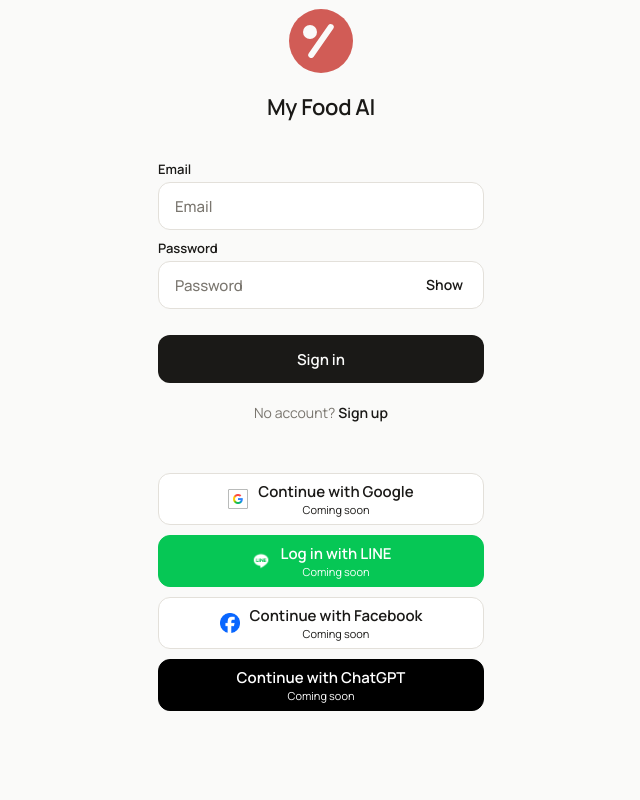
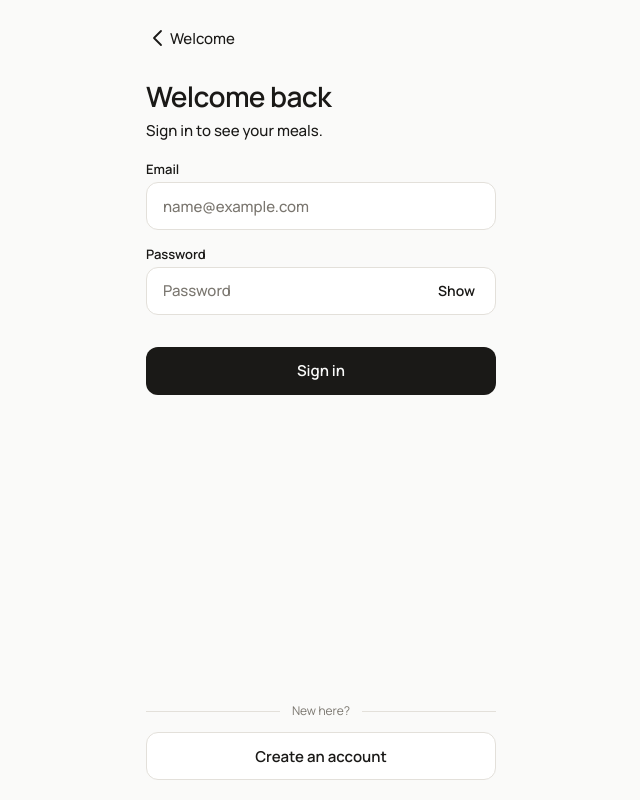
Before and after one commit to aibraincoach/my-food-ai, a Next.js app: page /sign-in in a window 1280 px wide. Shown: the whole page, without its empty margins (319-959 px from the left). Built offline with nearby package versions, Linux system fonts and the light colour scheme; no server answers.

Commit message:
feat(auth): build the email sign-in screen

```diff
--- a/src/app/(auth)/_components/AuthPieces.tsx
+++ b/src/app/(auth)/_components/AuthPieces.tsx
@@ -2,8 +2,8 @@ import Link from 'next/link';
 import type {ReactNode} from 'react';
 import {Icon} from '@/components/ui/Icon';
 
-export function AuthHeader({title,children}:{title:string;children?:ReactNode}){
- return <header className="flex flex-col items-center gap-screen-x">{children}<h1 className="text-title">{title}</h1></header>;
+export function AuthHeader({title,children,description,align='center'}:{title:string;children?:ReactNode;description?:string;align?:'center'|'start'}){
+ return <header className={`flex flex-col ${align==='start'?'items-start gap-2':'items-center gap-screen-x'}`}>{children}<h1 className={align==='start'?"text-[28px] font-semibold leading-[1.15] tracking-[-0.6px]":"text-title"}>{title}</h1>{description?<p className="text-body">{description}</p>:null}</header>;
 }
 export function AuthBackRow({href,children}:{href:string;children:ReactNode}){
  return <nav aria-label="Back" className="flex min-h-tap items-center"><Link href={href} className="inline-flex min-h-tap items-center text-body"><Icon name="back" aria-hidden="true"/>{children}</Link></nav>;
--- a/src/app/(auth)/sign-in/page.tsx
+++ b/src/app/(auth)/sign-in/page.tsx
@@ -1,38 +1,33 @@
 import Link from "next/link";
-import { Suspense } from "react";
-import { signIn } from "@/lib/auth/actions";
+import {Suspense} from "react";
+import {connection} from "next/server";
+import {signIn} from "@/lib/auth/actions";
 import HCaptcha from "@/components/HCaptcha";
-import AuthProviders from "@/components/AuthProviders";
-import { BrandMark } from "@/components/BrandMark";
-import { Button } from "@/components/ui/Button";
+import {Button} from "@/components/ui/Button";
 import {AuthField} from "../_components/AuthField";
-import {AuthHeader,AuthErrorBanner} from "../_components/AuthPieces";
-import { font } from "@/lib/theme/font";
-import { tokens } from "@/lib/theme/tokens";
+import {AuthHeader,AuthErrorBanner,AuthBackRow} from "../_components/AuthPieces";
+import {font} from "@/lib/theme/font";
 
-export default function SignInPage({ searchParams }: { searchParams: Promise<{ error?: string }> }) {
-  return <Suspense fallback={null}><SignInContent searchParams={searchParams} /></Suspense>;
+type Props={searchParams:Promise<{error?:string}>};
+export default function SignInPage(props:Props){
+  return <Suspense fallback={null}><SignInContent {...props}/></Suspense>;
 }
-
-async function SignInContent({ searchParams }: { searchParams: Promise<{ error?: string }> }) {
-  const { connection } = await import("next/server");
+async function SignInContent({searchParams}:Props){
   await connection();
-  const { error } = await searchParams;
-  return (
-    <main className={`${font.className} mx-auto flex min-h-dvh w-full max-w-phone flex-col justify-center bg-surface px-card-padding text-text`}
-      style={{ paddingBottom: tokens.spacing['sheet-bottom'] * 2, gap: tokens.spacing['sheet-bottom'] }}>
-      <AuthHeader title="My Food AI"><BrandMark /></AuthHeader>
-      <form action={signIn} className="flex flex-col gap-tooltip-y">
-        {error ? <AuthErrorBanner>{error}</AuthErrorBanner> : null}
-        <AuthField label="Email" name="email" type="email" required autoComplete="email" placeholder="Email" aria-label="Email" />
-        <AuthField label="Password" name="password" type="password" required autoComplete="current-password" placeholder="Password" aria-label="Password" />
-        <HCaptcha />
-        <Button type="submit" className="mt-tooltip-offset">Sign in</Button>
-        <p className="py-tooltip-y text-center text-comment text-muted">
-          No account? <Link href="/sign-up" className="font-semibold text-text">Sign up</Link>
-        </p>
-      </form>
-      <AuthProviders />
-    </main>
-  );
+  const {error}=await searchParams;
+  return <main className={`${font.className} mx-auto flex min-h-dvh w-full max-w-phone flex-col gap-5 bg-surface px-screen-x pb-5 pt-4 text-text`}>
+    <AuthBackRow href="/welcome">Welcome</AuthBackRow>
+    <AuthHeader title="Welcome back" description="Sign in to see your meals." align="start"/>
+    <form action={signIn} className="flex flex-1 flex-col gap-4">
+      {error?<AuthErrorBanner>{error}</AuthErrorBanner>:null}
+      <AuthField label="Email" name="email" type="email" required autoComplete="email" placeholder="name@example.com"/>
+      <AuthField label="Password" name="password" type="password" required autoComplete="current-password" placeholder="Password"/>
+      <HCaptcha/>
+      <Button type="submit">Sign in</Button>
+    </form>
+    <div className="flex flex-col gap-3">
+      <div className="flex items-center gap-3 text-meta text-muted"><span className="h-px flex-1 bg-line"/>New here?<span className="h-px flex-1 bg-line"/></div>
+      <Link href="/sign-up" className="flex min-h-field-h items-center justify-center rounded-field border border-line bg-white text-body font-semibold">Create an account</Link>
+    </div>
+  </main>;
 }
--- a/src/lib/auth/actions.ts
+++ b/src/lib/auth/actions.ts
@@ -53,7 +53,9 @@ export async function signIn(formData: FormData): Promise<void> {
   const options = typeof captchaToken === "string" && captchaToken.trim() ? { captchaToken: captchaToken.trim() } : undefined;
   const supabase = await createClient();
   const { error } = await supabase.auth.signInWithPassword({ email, password, ...(options ? { options } : {}) });
-  if (error) fail("/sign-in", error.message.toLowerCase().includes("captcha") ? "Complete the check and try again." : error.message);
+  if (error) fail("/sign-in", error.message.toLowerCase().includes("captcha") ? "Complete the check and try again."
+    : error.code === "invalid_credentials" ? "That email and password don't match. Try again."
+    : "Sign-in could not be completed. Try again.");
   redirect("/");
 }
 
```
Also changed, not shown: 2 other files (tests, documents, lock files or other folders).
